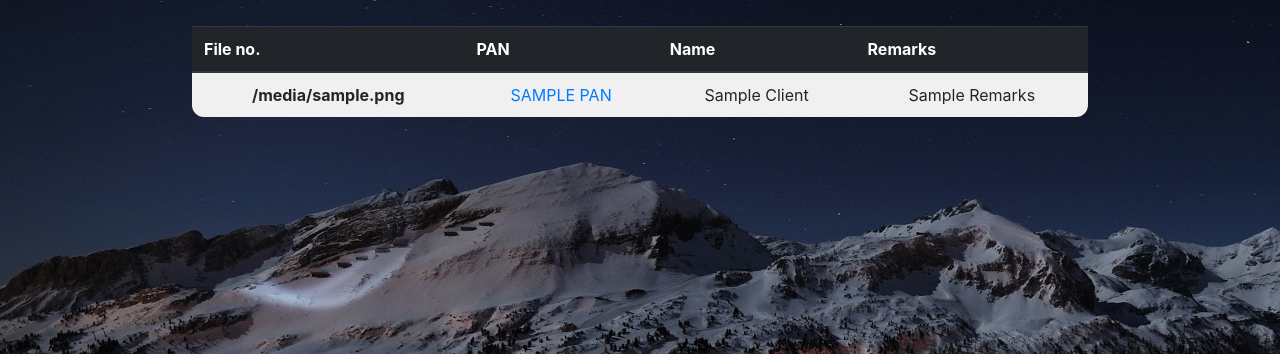
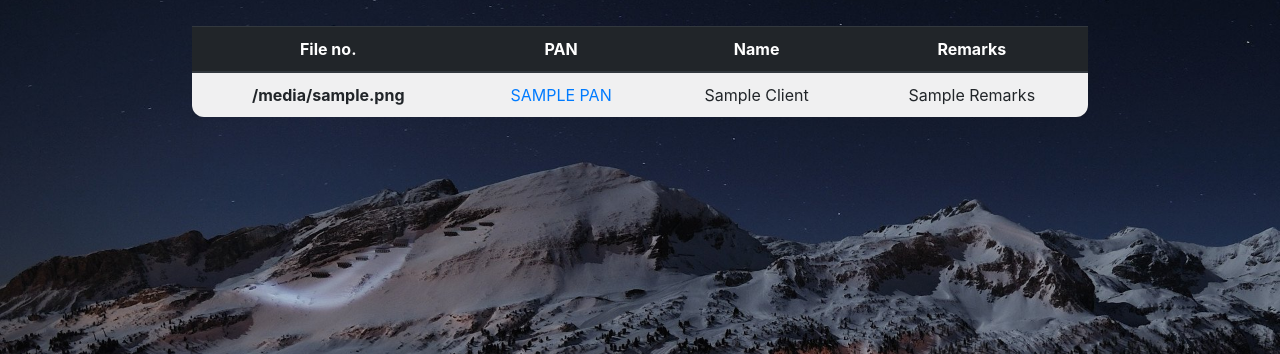
Before and after one commit to Noirdemort/Noctora, a Python web app: template templates/index.html in a window 1280 px wide. Shown: the part 66-420 px from the top of the page. Run offline with Jinja, Linux system fonts and the light colour scheme; the template is opened without the code that fills it: most values are stand-ins (such as "Sample title", 1, 10 or a date in 2020).

Commit message:
design change typography

```diff
--- a/templates/index.html
+++ b/templates/index.html
@@ -90,7 +90,7 @@
 	<!-- Add Clients Pane -->
 	{% if clients %}
 	<table class="table table-light table-striped">
-		<thead class="thead-dark">
+		<thead class="thead-dark" style="text-align: center;">
 			<tr>
 				<th>File no.</th>
 				<th>PAN</th>
```
